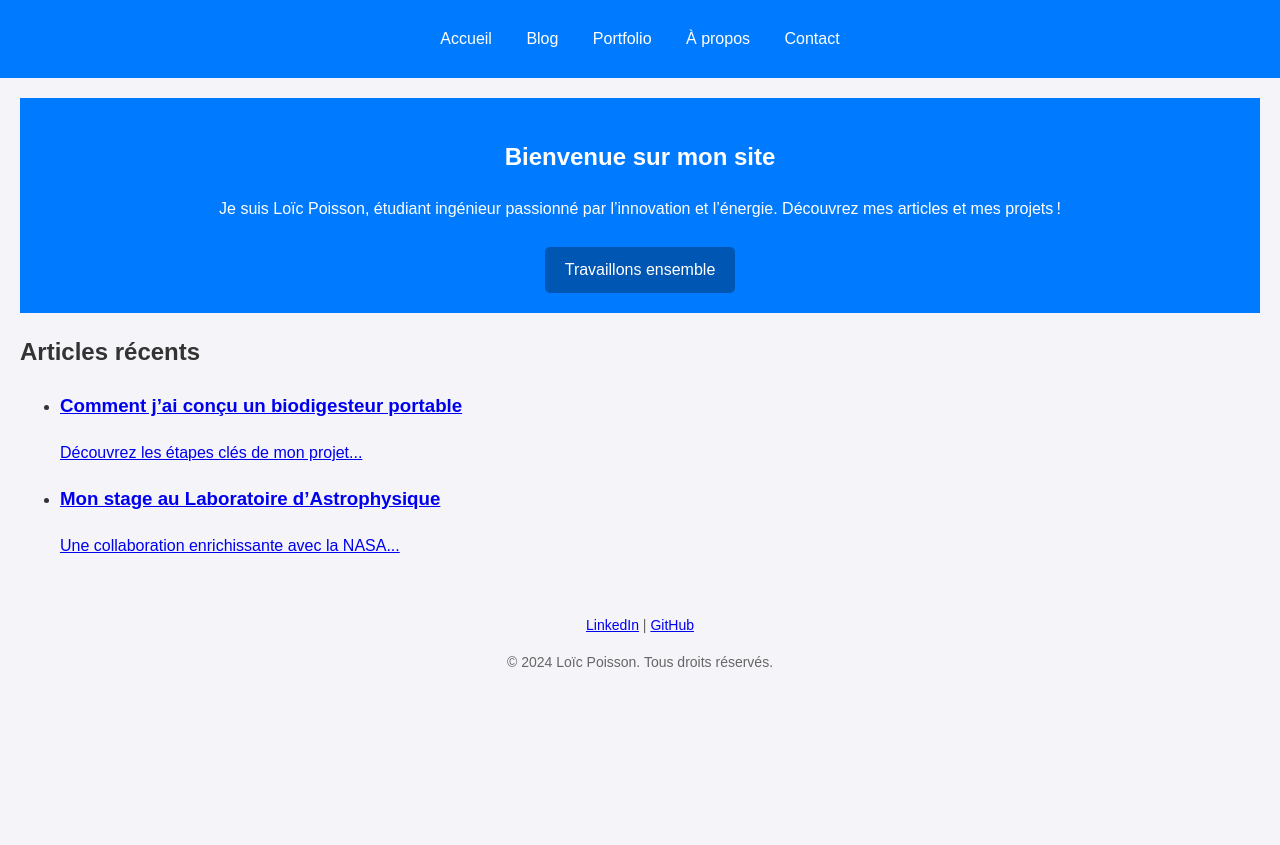
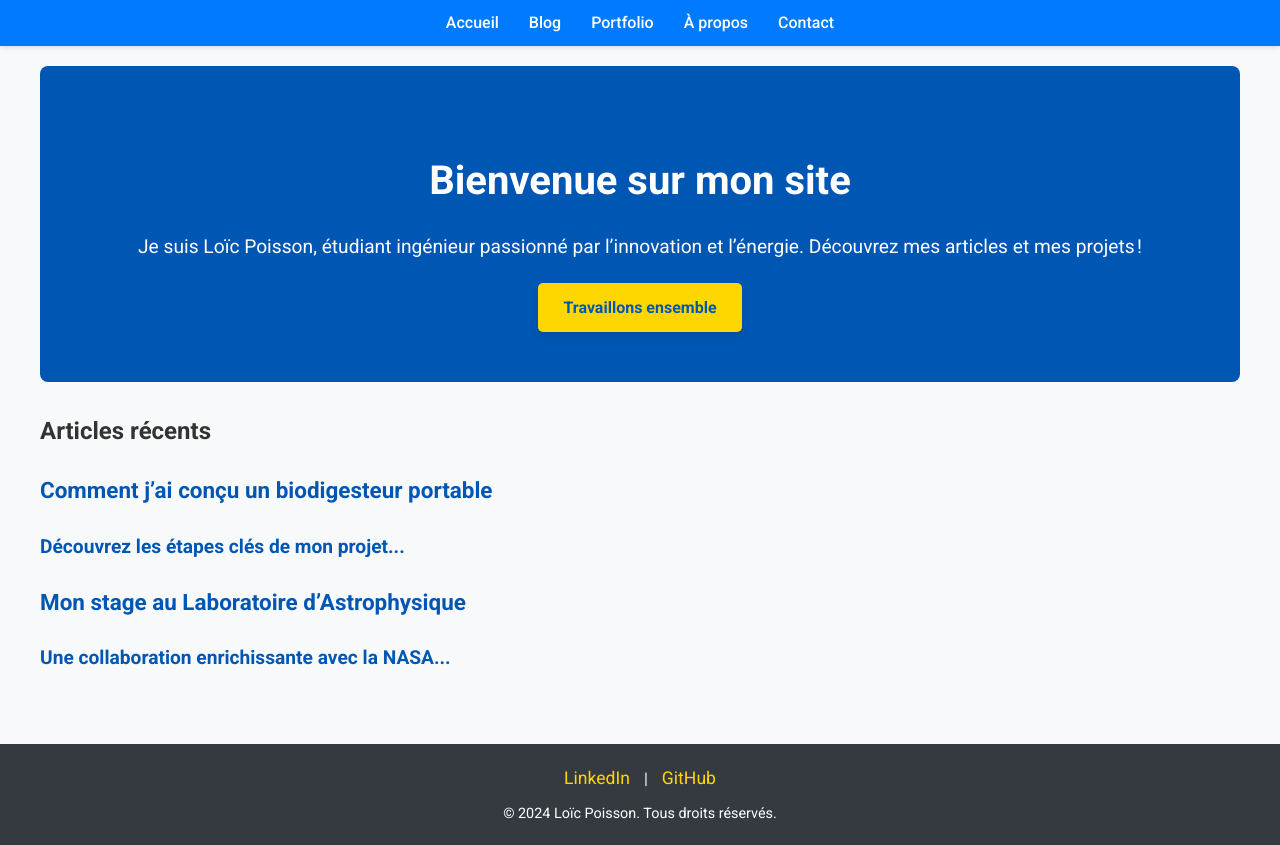
Before and after one commit to loicpoisson/loicpoisson.github.io, a plain HTML site: page index.html in a window 1280 px wide. Before the commit the page ends 800 px from the top, so only its background shows below. Drawn offline with Linux system fonts and the light colour scheme.

Commit message:
Add files via upload

```diff
--- a/style.css
+++ b/style.css
@@ -1,9 +1,12 @@
+@import url('https://fonts.googleapis.com/css2?family=Roboto:wght@400;500;700&display=swap');
+
+/* Global styles */
 body {
-    font-family: Arial, sans-serif;
+    font-family: 'Roboto', sans-serif;
     line-height: 1.6;
     margin: 0;
     padding: 0;
-    background-color: #f4f4f9;
+    background-color: #f8f9fa;
     color: #333;
 }
 
@@ -12,70 +15,125 @@ header {
     color: #fff;
     padding: 10px 0;
     text-align: center;
+    box-shadow: 0 2px 5px rgba(0, 0, 0, 0.1);
 }
 
-nav ul {
+header nav ul {
+    list-style: none;
+    padding: 0;
+    margin: 0;
+    display: flex;
+    justify-content: center;
+}
+
+header nav ul li {
+    margin: 0 15px;
+}
+
+header nav ul li a {
+    color: #fff;
+    text-decoration: none;
+    font-weight: 500;
+    transition: color 0.3s ease;
+}
+
+header nav ul li a:hover {
+    color: #ffd700;
+}
+
+main {
+    padding: 20px;
+    max-width: 1200px;
+    margin: 0 auto;
+}
+
+.hero {
+    text-align: center;
+    background-color: #0056b3;
+    color: white;
+    padding: 50px 20px;
+    margin-bottom: 30px;
+    border-radius: 8px;
+}
+
+.hero h1 {
+    font-size: 2.5rem;
+    margin-bottom: 10px;
+}
+
+.hero p {
+    font-size: 1.2rem;
+    margin-bottom: 20px;
+}
+
+.cta-button {
+    display: inline-block;
+    background: #ffd700;
+    color: #0056b3;
+    padding: 12px 25px;
+    font-size: 1rem;
+    font-weight: bold;
+    text-decoration: none;
+    border-radius: 5px;
+    transition: background 0.3s ease, transform 0.2s ease;
+}
+
+.cta-button:hover {
+    background: #ffca28;
+    transform: scale(1.05);
+}
+
+.articles ul {
     list-style: none;
     padding: 0;
 }
 
-nav ul li {
-    display: inline;
-    margin: 0 15px;
+.articles ul li {
+    margin-bottom: 20px;
 }
 
-nav ul li a {
-    color: #fff;
+.articles ul li a {
+    color: #0056b3;
     text-decoration: none;
+    font-weight: bold;
+    font-size: 1.2rem;
 }
 
-main {
-    padding: 20px;
-}
-
-.hero {
-    text-align: center;
-    background-color: #007BFF;
-    color: white;
-    padding: 20px 0;
-}
-
-.cta-button {
-    display: inline-block;
-    background: #0056b3;
-    color: white;
-    padding: 10px 20px;
-    margin-top: 10px;
-    text-decoration: none;
-    border-radius: 5px;
-}
-
-.cta-button:hover {
-    background: #003f8a;
+.articles ul li a:hover {
+    text-decoration: underline;
 }
 
 footer {
     text-align: center;
-    margin-top: 20px;
-    font-size: 14px;
-    color: #666;
+    padding: 20px;
+    background: #343a40;
+    color: #fff;
+    margin-top: 30px;
 }
 
-button {
-    background-color: #007BFF;
-    color: white;
-    border: none;
-    padding: 10px 15px;
-    cursor: pointer;
+footer .socials a {
+    color: #ffd700;
+    text-decoration: none;
+    margin: 0 10px;
+    font-size: 1.1rem;
+    transition: color 0.3s ease;
 }
 
-button:hover {
-    background-color: #0056b3;
+footer .socials a:hover {
+    color: #ffca28;
 }
 
-.icon {
-    width: 20px;
-    height: auto;
-    vertical-align: middle;
-    margin-right: 5px;
+footer p {
+    margin: 10px 0 0;
+    font-size: 0.9rem;
 }
+
+/* Buttons and interactive elements */
+button, a.cta-button {
+    cursor: pointer;
+    box-shadow: 0 4px 6px rgba(0, 0, 0, 0.1);
+}
+
+button:hover, a.cta-button:hover {
+    box-shadow: 0 6px 8px rgba(0, 0, 0, 0.15);
+}
```
